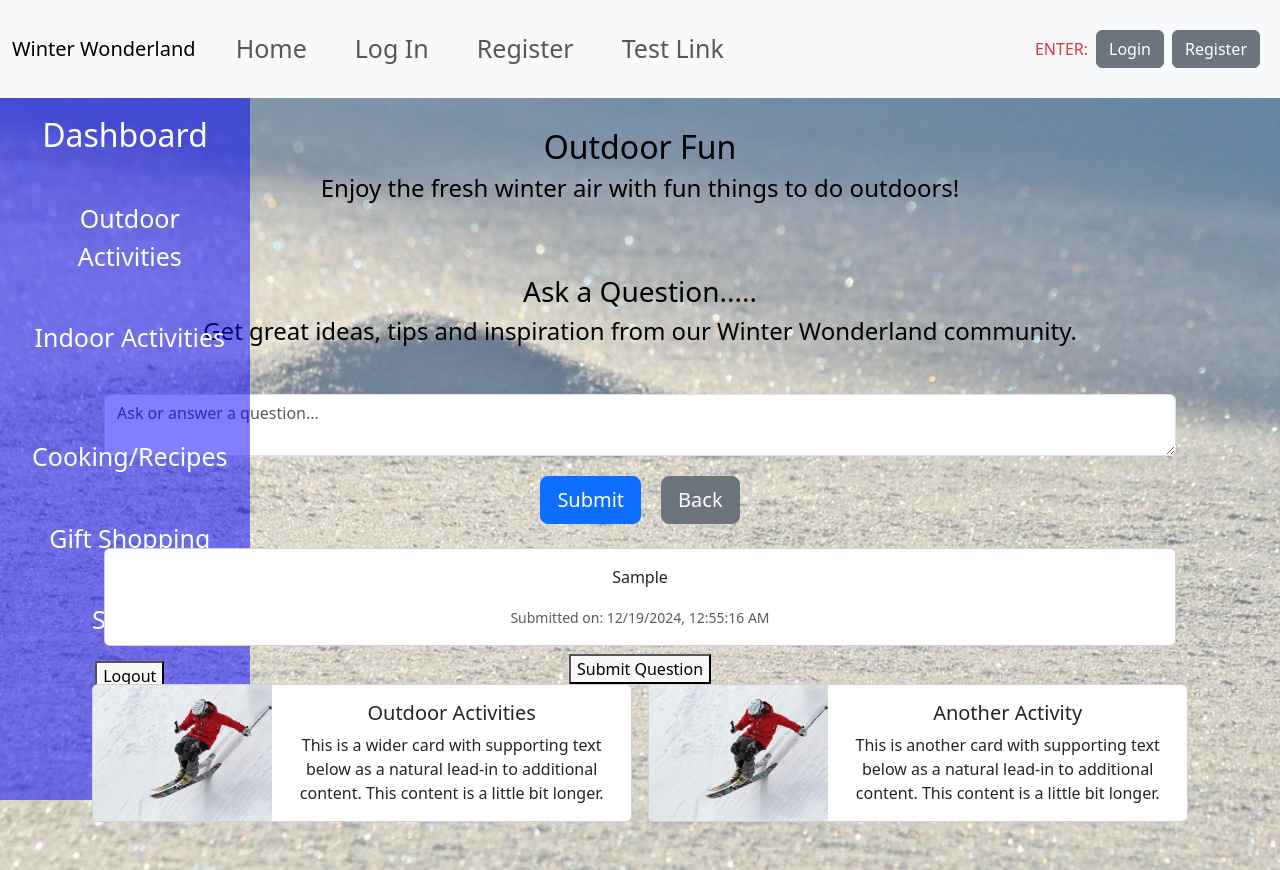
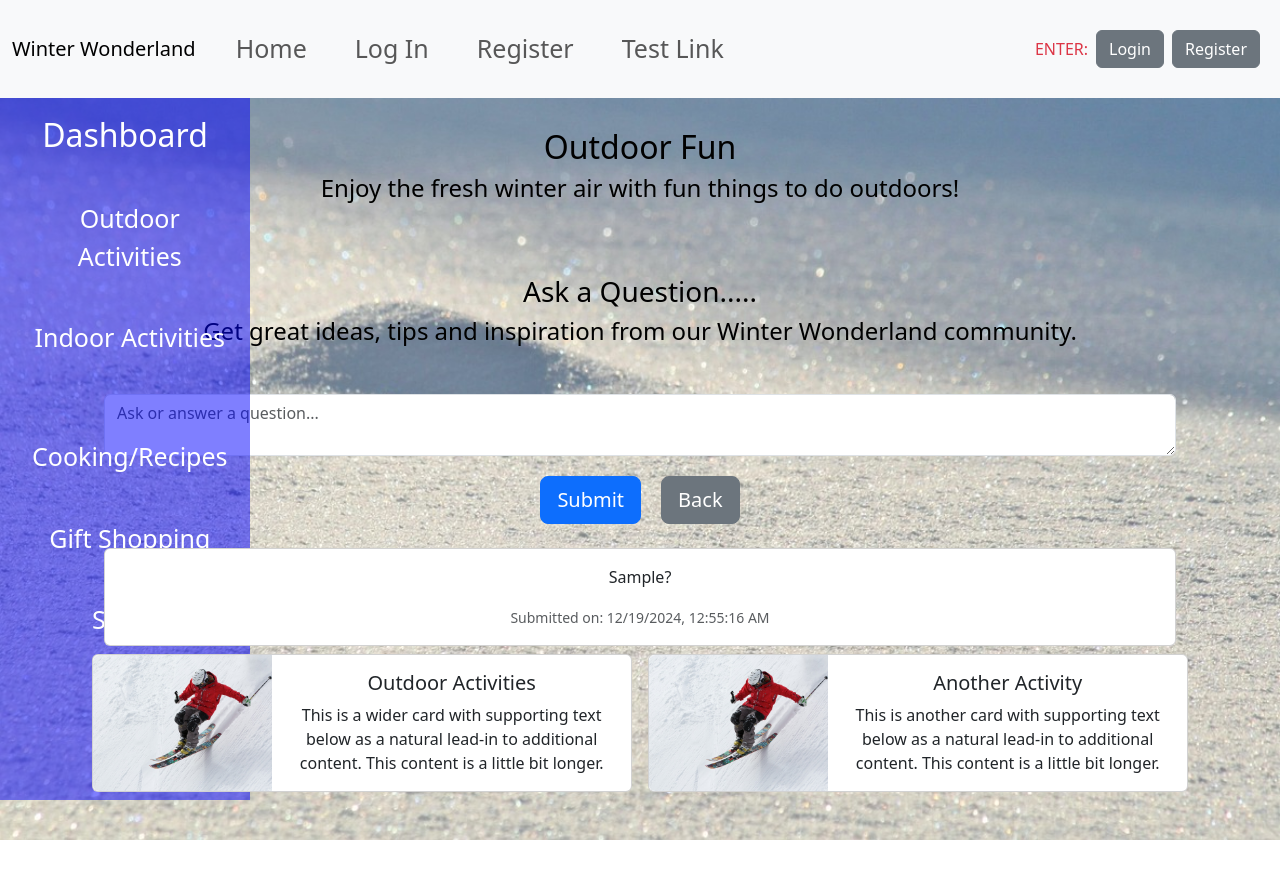
Before and after one commit to hubforschoolwork/pro5go, a React (Vite) app: page /outdoor in a window 1280 px wide. Both pictures are taken after typing "Sample" into the empty fields and a click on the button "Submit". After the commit the page ends 840 px from the top, so only its background shows below. Built offline with nearby package versions, Linux system fonts and the light colour scheme.

Commit message:
edit code

```diff
--- a/src/components/outdoortop.jsx
+++ b/src/components/outdoortop.jsx
@@ -20,7 +20,7 @@ function TopicPage({ topic }) {
         {posts.map((post, index) => (
           <div key={index} className="card mb-2">
             <div className="card-body">
-              <p>{post.text}</p>
+              <p>{post.text}?</p>
               <small className="text-muted">Submitted on: {post.timestamp}</small>
             </div>
           </div>
--- a/src/pages/outdoor.jsx
+++ b/src/pages/outdoor.jsx
@@ -2,7 +2,7 @@ import React from 'react';
 import Outdoorgalore from '../components/outdoorfun.jsx';
 import '../components/outdoorfun.css';
 import Sidebar from '../components/sidebar.jsx';
-import Questionbutton from '../components/questionbutton.jsx';
+// import Questionbutton from '../components/questionbutton.jsx';
 import Questionit from '../components/questionform.jsx';
 import './outdoor.css';
 // import Addit from '../components/addit.jsx';
@@ -24,7 +24,7 @@ function Outdoor() {
         <Outdoorgalore />
         <Questionit />
         <TopicPage />
-        <Questionbutton />
+        {/* <Questionbutton /> */}
         <Attitude />
 
         </>
```
